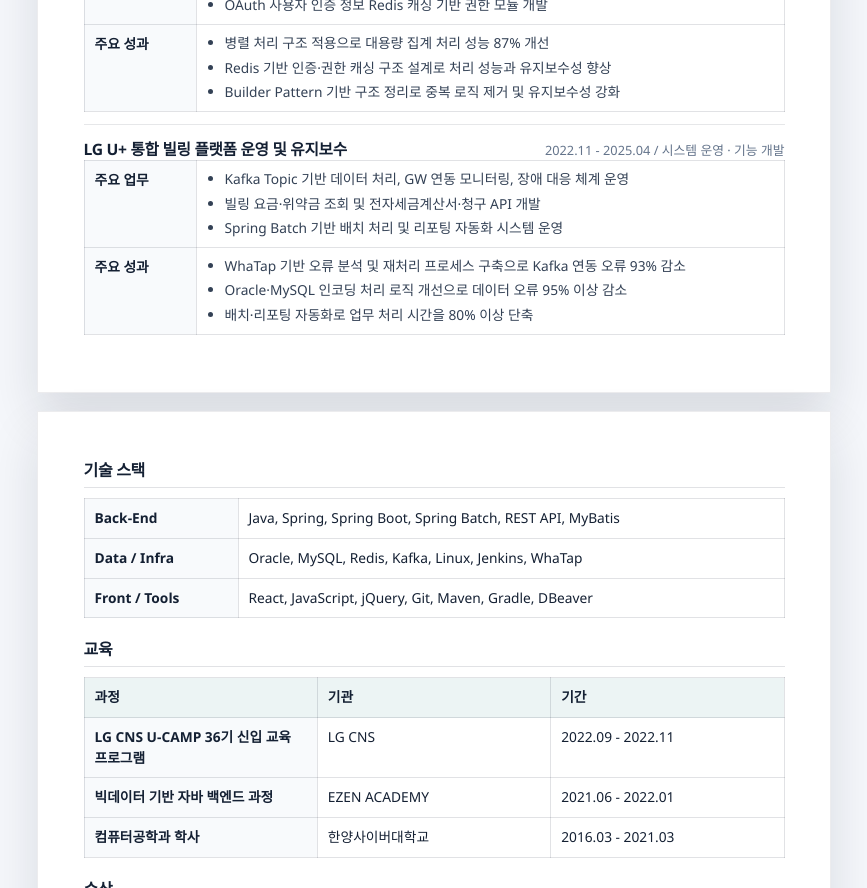
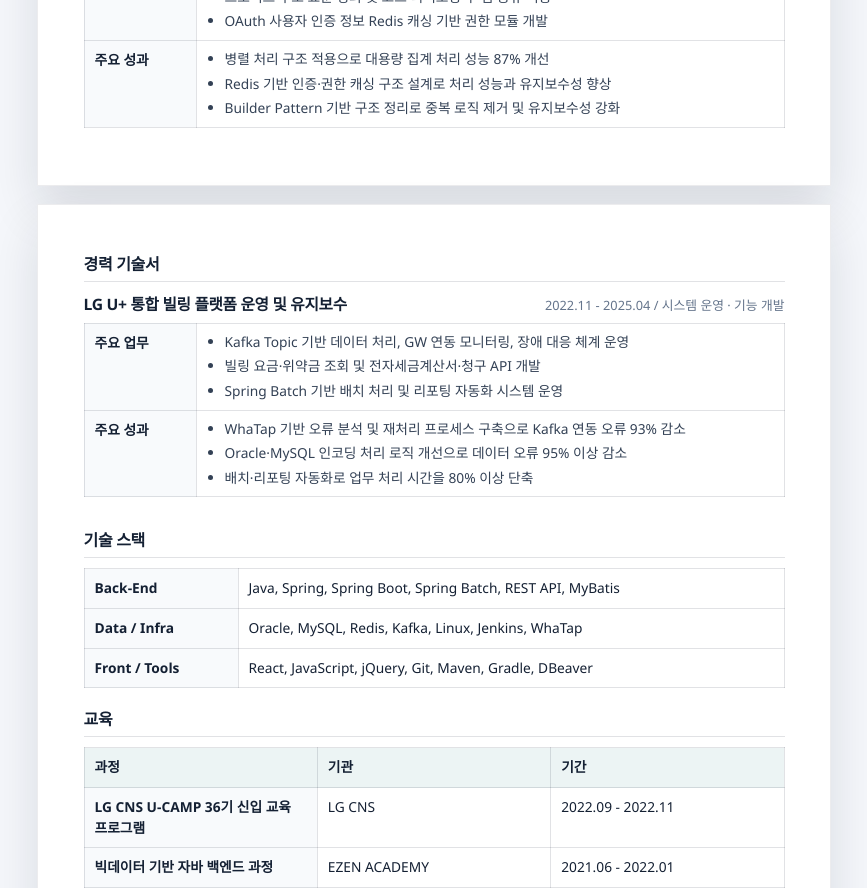
Before and after one commit to seulgae/seulgae.github.io, a React (Vite) app: page /ResumePrint in a window 1280 px wide. Shown: the part 1200-2088 px from the top of the page, without its empty margins (206-1073 px from the left). Built offline with nearby package versions, Linux system fonts and the light colour scheme.

Commit message:
[20260412]ResumePrint.jsx css 수정

```diff
--- a/src/pages/ResumePrint.jsx
+++ b/src/pages/ResumePrint.jsx
@@ -77,6 +77,8 @@
 const printEducation = [...educationData];
 const printAwards = [...awards];
 const printLicenses = [...licenses];
+const firstPageProjects = projects.slice(0, 2);
+const secondPageProjects = projects.slice(2);
 
 function ResumePrint() {
   return (
@@ -129,7 +131,7 @@
 
         <section className="resume-doc-section">
           <h2>경력 기술서</h2>
-          {projects.map((project) => (
+          {firstPageProjects.map((project) => (
             <article key={project.name} className="resume-project-entry">
               <div className="resume-project-title-row">
                 <h3>{project.name}</h3>
@@ -167,6 +169,44 @@
       </section>
 
       <section className="resume-paper page-break">
+        <section className="resume-doc-section">
+          <h2>경력 기술서</h2>
+          {secondPageProjects.map((project) => (
+            <article key={project.name} className="resume-project-entry">
+              <div className="resume-project-title-row">
+                <h3>{project.name}</h3>
+                <span>
+                  {project.period} / {project.role}
+                </span>
+              </div>
+              <table className="resume-table resume-project-table">
+                <tbody>
+                  <tr>
+                    <th scope="row">주요 업무</th>
+                    <td>
+                      <ul className="resume-doc-list compact">
+                        {project.tasks.map((item) => (
+                          <li key={item}>{item}</li>
+                        ))}
+                      </ul>
+                    </td>
+                  </tr>
+                  <tr>
+                    <th scope="row">주요 성과</th>
+                    <td>
+                      <ul className="resume-doc-list compact">
+                        {project.achievements.map((item) => (
+                          <li key={item}>{item}</li>
+                        ))}
+                      </ul>
+                    </td>
+                  </tr>
+                </tbody>
+              </table>
+            </article>
+          ))}
+        </section>
+
         <section className="resume-doc-section">
           <h2>기술 스택</h2>
           <table className="resume-table">
--- a/src/styles/resumePrint.css
+++ b/src/styles/resumePrint.css
@@ -158,6 +158,7 @@
   align-items: baseline;
   justify-content: space-between;
   gap: 12px;
+  margin-bottom: 8px;
 }
 
 .resume-project-title-row h3 {
@@ -191,7 +192,7 @@
 
 @page {
   size: A4;
-  margin: 8mm;
+  margin: 0;
 }
 
 @media print {
@@ -213,12 +214,13 @@
   }
 
   .resume-paper {
-    width: auto;
-    min-height: auto;
+    width: 210mm;
+    min-height: 297mm;
     margin: 0;
-    padding: 0;
+    padding: 10mm 12mm;
     border: none;
     box-shadow: none;
+    box-sizing: border-box;
   }
 
   .page-break {
@@ -226,10 +228,87 @@
     break-before: page;
   }
 
-  .resume-doc-section,
+  .resume-doc-header {
+    padding-bottom: 8px;
+    margin-bottom: 12px;
+  }
+
+  .resume-doc-eyebrow {
+    margin-bottom: 4px;
+  }
+
+  .resume-doc-header h1 {
+    font-size: 1.7rem;
+  }
+
+  .resume-doc-role {
+    margin: 4px 0 8px;
+  }
+
+  .resume-doc-intro {
+    font-size: 0.88rem;
+    line-height: 1.5;
+  }
+
+  .resume-doc-section + .resume-doc-section {
+    margin-top: 12px;
+  }
+
+  .resume-doc-section h2 {
+    margin-bottom: 8px;
+    padding-bottom: 4px;
+  }
+
+  .resume-table {
+    font-size: 0.8rem;
+  }
+
+  .resume-table th,
+  .resume-table td {
+    padding: 6px 8px;
+    line-height: 1.35;
+  }
+
+  .resume-doc-list {
+    padding-left: 16px;
+  }
+
+  .resume-doc-list li {
+    line-height: 1.4;
+  }
+
+  .resume-doc-list.compact li + li {
+    margin-top: 2px;
+  }
+
+  .resume-project-entry {
+    padding: 8px 0;
+  }
+
+  .resume-project-title-row h3 {
+    font-size: 0.92rem;
+  }
+
+  .resume-project-title-row span {
+    font-size: 0.76rem;
+  }
+
   .resume-project-entry,
-  .resume-table tr {
+  .resume-table tr,
+  .resume-doc-header,
+  .resume-project-title-row {
     break-inside: avoid;
     page-break-inside: avoid;
   }
+
+  .resume-doc-section {
+    break-inside: auto;
+    page-break-inside: auto;
+  }
+
+  .resume-project-table,
+  .resume-table {
+    break-inside: auto;
+    page-break-inside: auto;
+  }
 }
```
